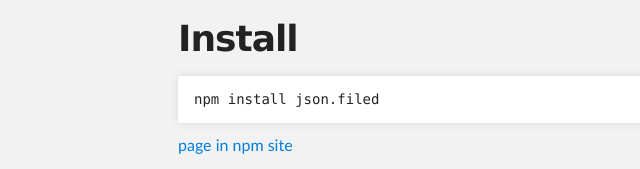
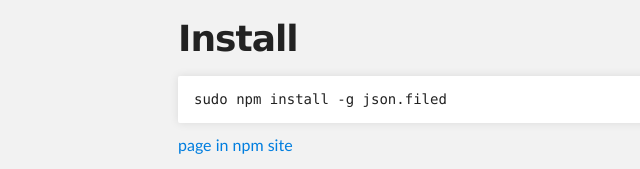
Before and after one commit to 7k8m/json.filed, a plain HTML site: page index.html in a window 1280 px wide. Shown: the part 931-1100 px from the top of the page, 142-782 px from the left. Drawn offline with Linux system fonts and the light colour scheme.

Commit message:
Update index.html

```diff
--- a/index.html
+++ b/index.html
@@ -75,7 +75,7 @@
 </ul>
 
 <h1><a id="Install" class="anchor" href="#install" aria-hidden="true"><span aria-hidden="true" class="octicon octicon-link"></span></a>Install</h1>
-<pre><code>npm install json.filed
+<pre><code>sudo npm install -g json.filed
 </code></pre>
 
 <p><a href="https://www.npmjs.com/package/json.filed">page in npm site</a></p>
```
